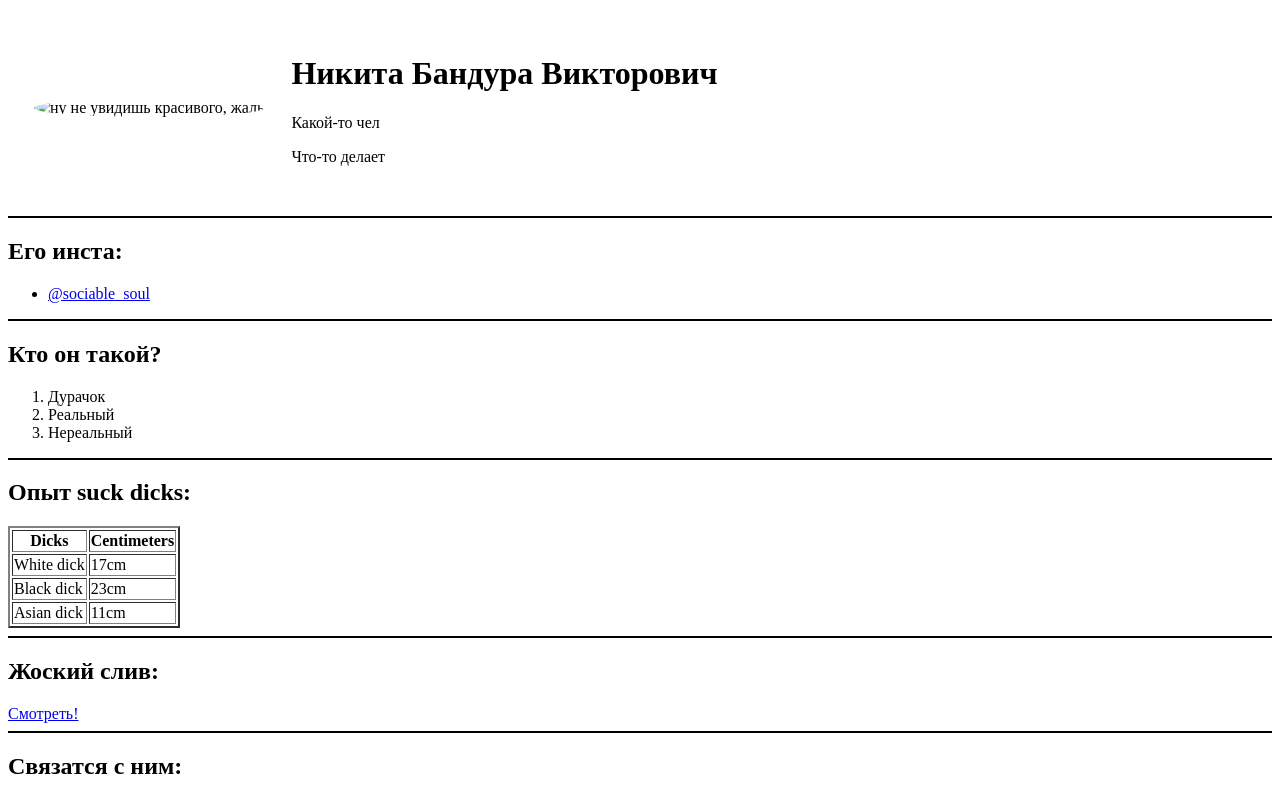
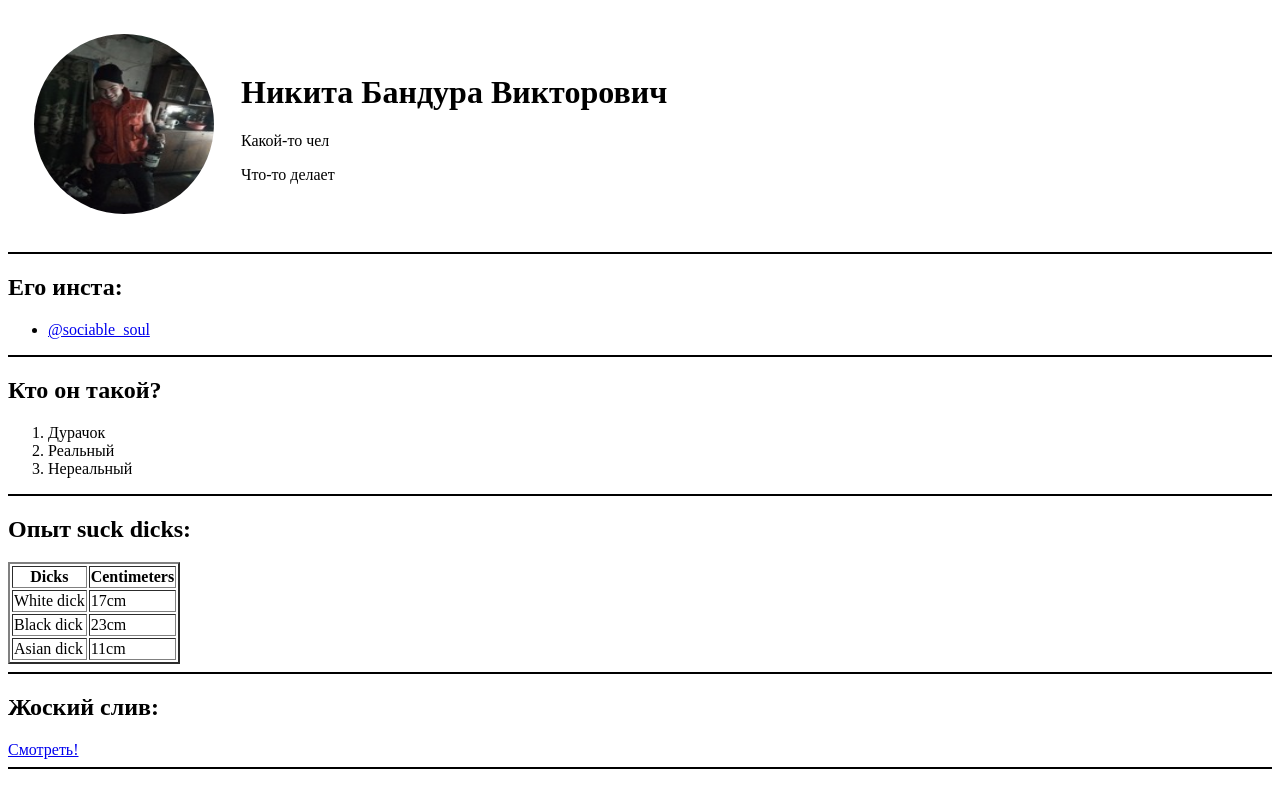
Before and after one commit to SJulliet/Nikita, a plain HTML site: page index.html in a window 1280 px wide. Shown: the top 786 px of the page. Drawn offline with Linux system fonts and the light colour scheme.

Commit message:
Add files via upload

```diff
--- a/index.html
+++ b/index.html
@@ -15,7 +15,7 @@
     <table cellspacing="25px">
       <tr>
         <td>
-          <img class="photo" src="/HTML - CSS/img/nikite.jpg" width="180" height="180" alt="ну не увидишь красивого, жаль">
+          <img class="photo" src="nikite.jpg" width="180" height="180" alt="ну не увидишь красивого, жаль">
         </td>
         <td>
           <h1>Никита Бандура Викторович</h1>
```
